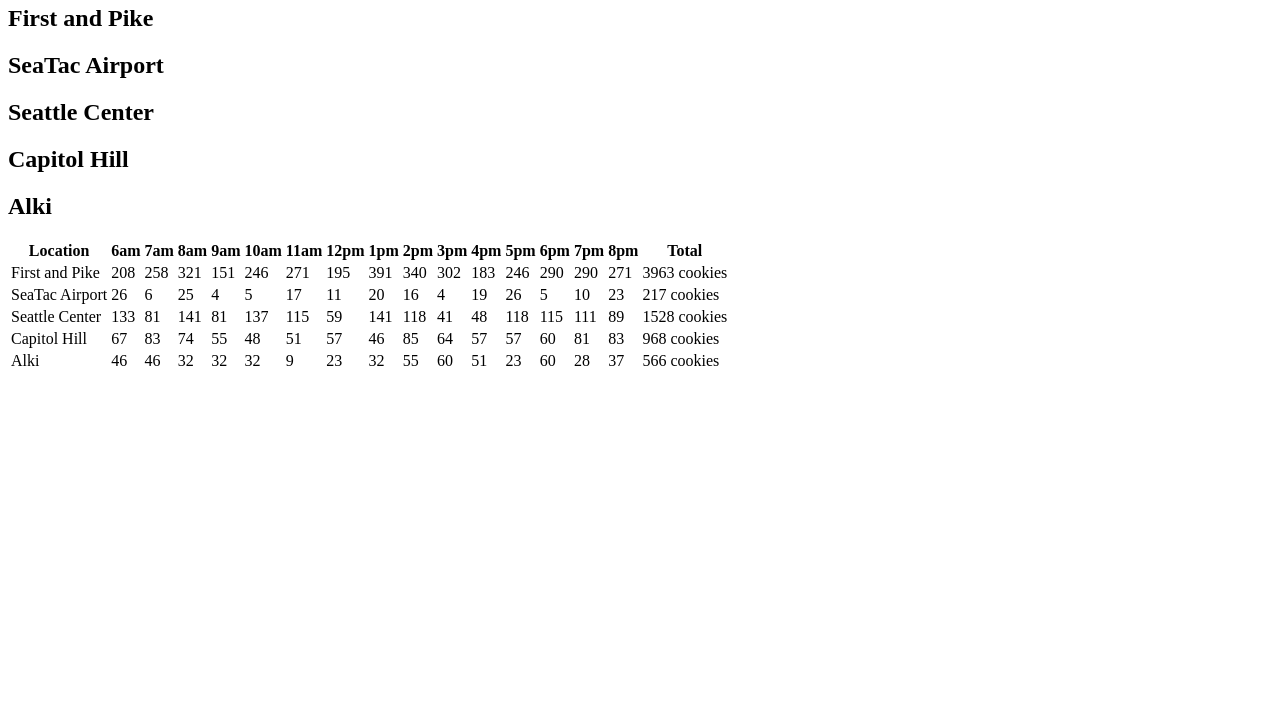
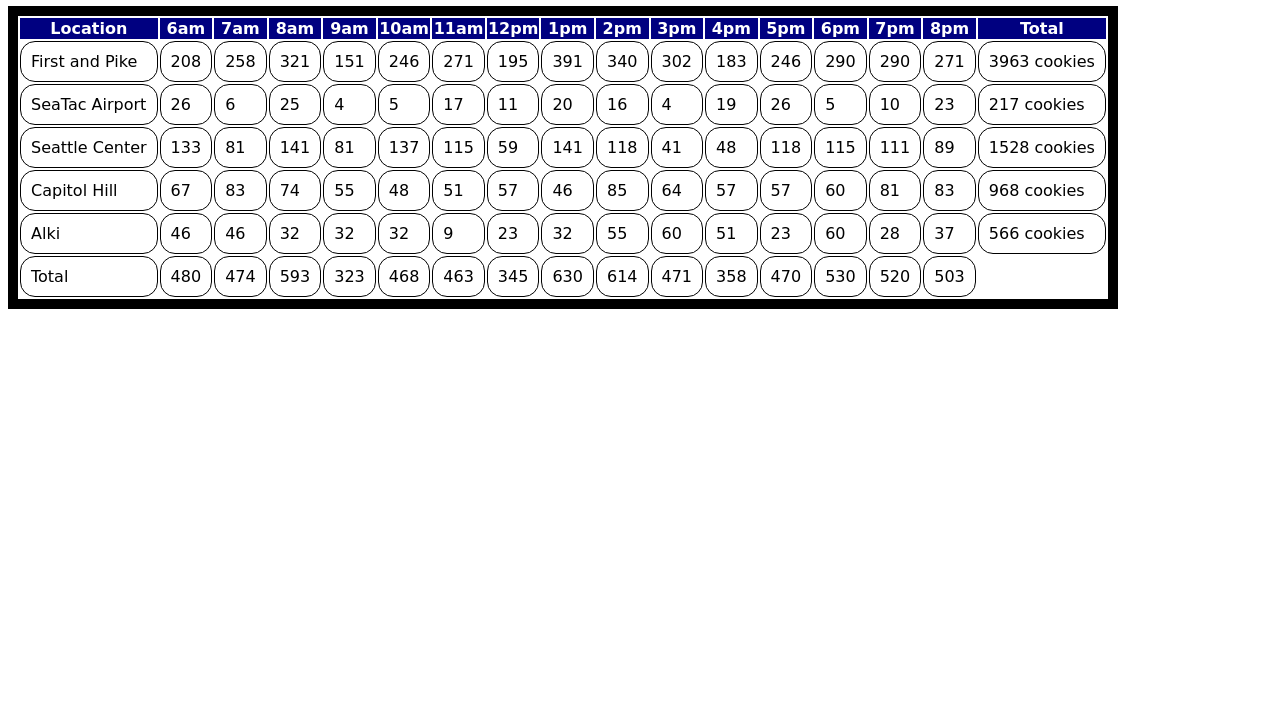
Before and after one commit to Mackoyokcam/code-201-lab6, a plain HTML site: page sales.html in a window 1280 px wide. Shown: the part 75-800 px from the top of the page. Drawn offline with Linux system fonts and the light colour scheme.

Commit message:
commented out old html, added CSS, added totals per hour feature

```diff
--- a/app.js
+++ b/app.js
@@ -106,8 +106,8 @@ for (var key in storeList) {
     currentStore.avgCookie, currentStore.openHour, currentStore.closeHour));
 }
 
-/* Render Header */
-
+/* Render Header row */
+function renderHeader() {
   // Location
   var tableElement = document.getElementById(tableName);
   var headerElement = document.createElement('th');
@@ -115,7 +115,7 @@ headerElement.textContent = 'Location';
   tableElement.appendChild(headerElement);
 
   // Time
-for (var i = 0; i < hours.length; i++) {
+  for(var i = 0; i < hours.length; i++) {
     headerElement = document.createElement('th');
     headerElement.textContent = hours[i];
     tableElement.appendChild(headerElement);
@@ -125,12 +125,32 @@ for (var i = 0; i < hours.length; i++) {
   headerElement = document.createElement('th');
   headerElement.textContent = 'Total';
   tableElement.appendChild(headerElement);
+}
+renderHeader();
 
-// Render the stores
-for (var i = 0; i < patStores.length; i++) {
+/* Render the store rows */
+for(var i = 0; i < patStores.length; i++) {
   patStores[i].addToTable();
 }
 
+/* Render Total row */
+
+// The word 'Total'
+var tableElement = document.getElementById(tableName);
+var rowElement = document.createElement('td');
+rowElement.textContent = 'Total';
+tableElement.appendChild(rowElement);
+
+// The data for total
+for(i = 0; i < hours.length; i++) {
+  rowElement = document.createElement('td');
+  var totalCookiesPerHour = 0;
+  for (var j = 0; j < patStores.length; j++) {
+    totalCookiesPerHour += patStores[j].totalCookies[i];
+  }
+  rowElement.textContent = totalCookiesPerHour;
+  tableElement.appendChild(rowElement);
+}
 
 // Logic for displaying the time of day (Version 1)
 // var time;
--- /dev/null
+++ b/sales.css
@@ -0,0 +1,15 @@
+* {
+  font-family: 'Baloo', cursive;
+}
+table {
+	border: 10px solid black;
+}
+td {
+	padding: 10px;
+	border-radius: 15px;
+  border: 1px solid black;
+}
+th {
+	background-color: navy;
+	color: white;
+}
--- a/sales.html
+++ b/sales.html
@@ -3,10 +3,11 @@
   <head>
     <meta charset="utf-8">
     <title></title>
+    <link rel="stylesheet" href="sales.css">
   </head>
   <body>
     <h1> Salmon cookies that needs to be made for the day </h1>
-    <h2>First and Pike</h2>
+    <!-- <h2>First and Pike</h2>
     <ul id="firstAndPike"></ul>
 
     <h2>SeaTac Airport</h2>
@@ -19,7 +20,7 @@
     <ul id="capitolHill"></ul>
 
     <h2>Alki</h2>
-    <ul id="alki"></ul>
+    <ul id="alki"></ul> -->
 
     <table id="store_data"></table>
 
```
Lines whose indentation alone changed are shown as unchanged.
